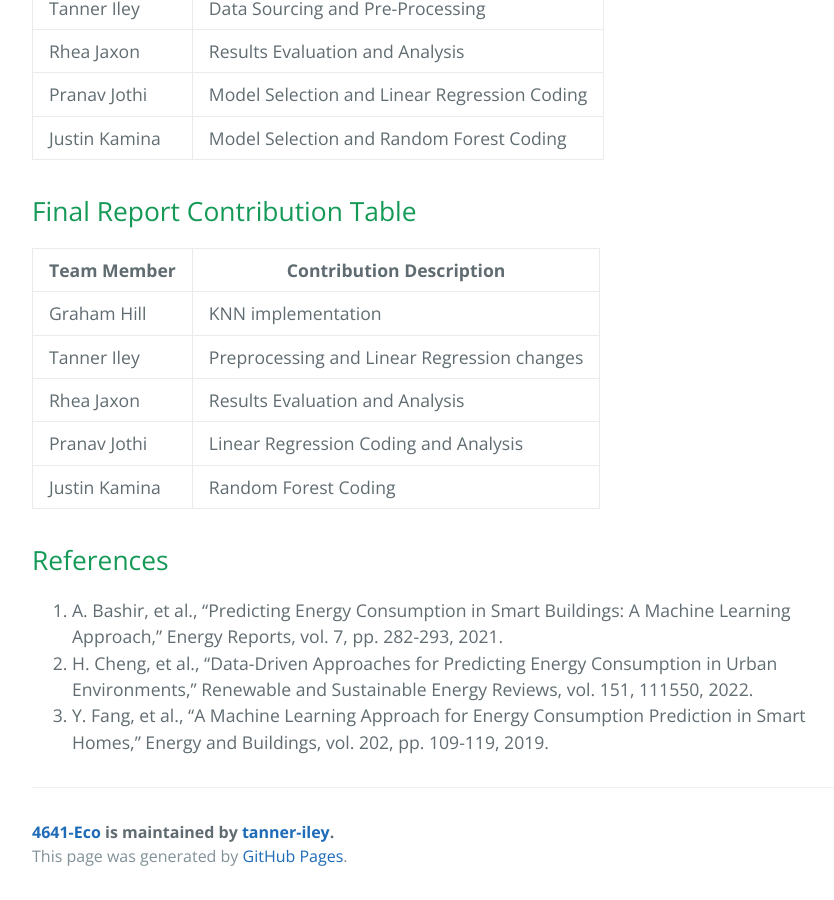
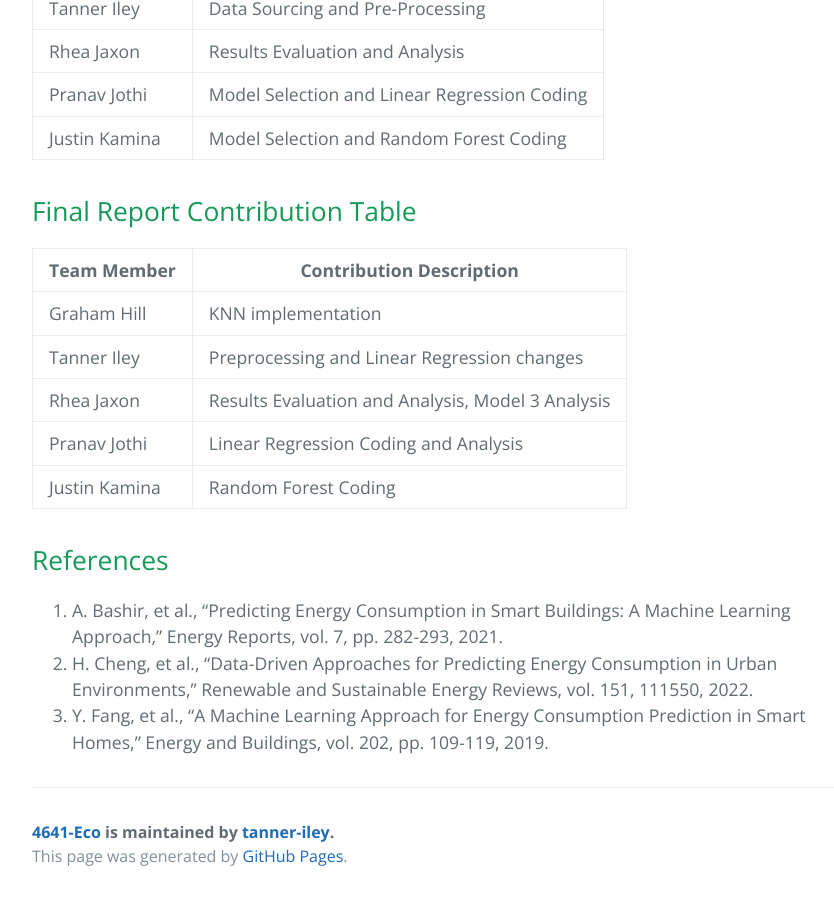
Before and after one commit to tanner-iley/4641-Eco, a Jekyll site: the page built from index.md, in a window 1280 px wide and 900 px high, scrolled down 11372 px. Shown: the whole window, without its empty margins (192-1026 px from the left). Built offline with Jekyll 4.4.1, drawn with Linux system fonts in a browser that asks for light colours; our own code applies the rules of GitHub Pages for plain Markdown files.

Commit message:
Update index.md

```diff
--- a/index.md
+++ b/index.md
@@ -212,7 +212,7 @@ Our Linear Regression, Random Forest, and K-Nearest Neighbors models revealed si
 |-----------------|---------------------------------------------------------|
 | Graham Hill     | KNN implementation            |
 | Tanner Iley     | Preprocessing and Linear Regression changes            |
-| Rhea Jaxon      | Results Evaluation and Analysis                |
+| Rhea Jaxon      | Results Evaluation and Analysis, Model 3 Analysis            |
 | Pranav Jothi    | Linear Regression Coding and Analysis               |
 | Justin Kamina   | Random Forest Coding                  |
 
```
